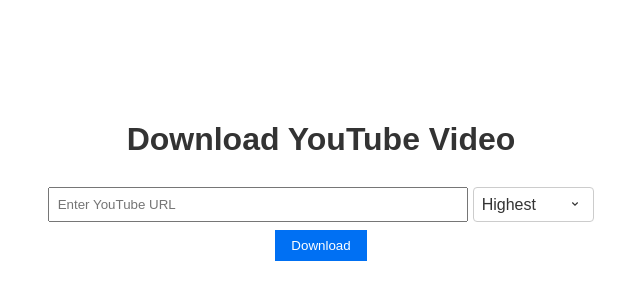
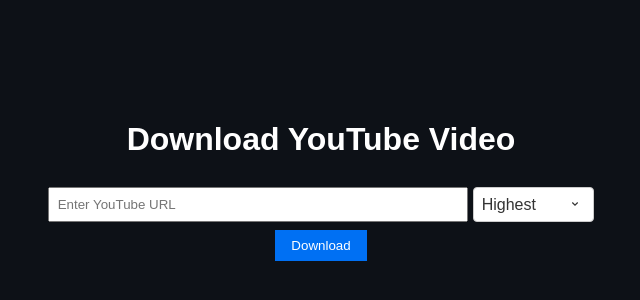
Before and after one commit to Daniel-Santiago-Acosta-1013/viddownloaderx, a Next.js app: page / in a window 1280 px wide. Shown: the part 252-552 px from the top of the page, without its empty margins (319-959 px from the left). Built offline with nearby package versions, Linux system fonts and the light colour scheme.

Commit message:
chore: Update homepage header color to white

```diff
--- a/styles/Home.module.scss
+++ b/styles/Home.module.scss
@@ -54,6 +54,6 @@
     }
 
     h1 {
-        color: #333;
+        color: #fff;
     }
 }
--- a/styles/globals.scss
+++ b/styles/globals.scss
@@ -2,6 +2,7 @@
     font-family: Arial, sans-serif;
     margin: 0;
     padding: 0;
+    background-color: #0d1117;
 }
 
 .container {
```
